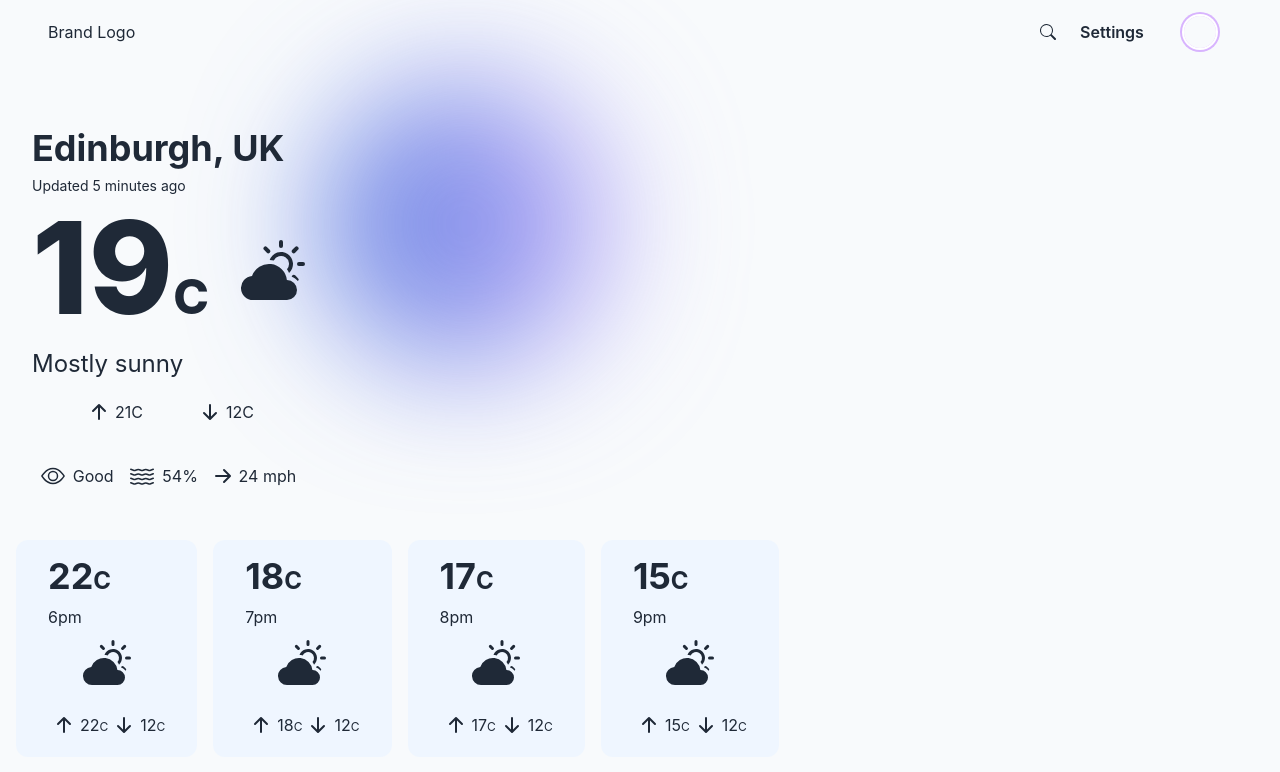
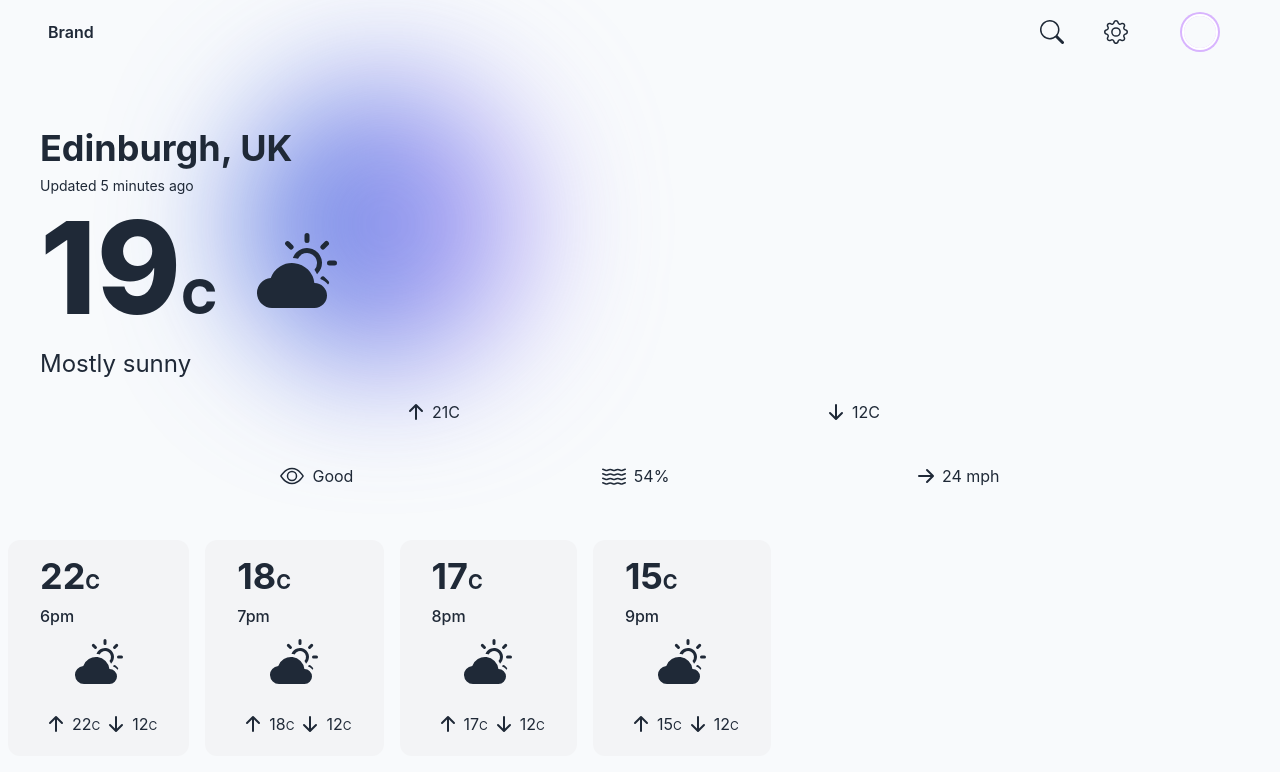
Before and after one commit to ScotDev/beaulife-new, a React (Vite) app: page /home in a window 1280 px wide. Shown: the top 772 px of the page. Built offline with nearby package versions, Linux system fonts and the light colour scheme; no server answers; sample sign-in values are in the browser's storage.

Commit message:
Further styled cards

```diff
--- a/src/App.jsx
+++ b/src/App.jsx
@@ -68,7 +68,9 @@ const router = createBrowserRouter(
         path="home"
         element={
           <PrivateRoute>
+            {/* <PublicRoute> */}
             <Home />
+            {/* </PublicRoute> */}
           </PrivateRoute>
         }
       />
--- a/src/components/Card.jsx
+++ b/src/components/Card.jsx
@@ -8,7 +8,7 @@ import {
 } from "react-icons/bs";
 const PrimaryCard = ({ location, temp }) => {
   return (
-    <div className="py-4 px-8 rounded-xl l w-fit text-gray-800">
+    <div className="py-4 px-8 rounded-xl l w-full lg:wi-fit text-gray-800">
       <div>
         <h2 className="font-bold text-4xl">{location}</h2>
         <h3 className="text-sm py-2">Updated 5 minutes ago</h3>
@@ -19,7 +19,7 @@ const PrimaryCard = ({ location, temp }) => {
           {temp}
           <span className="text-5xl">C</span>
         </h1>
-        <div className="h-16 w-16 ml-8">
+        <div className="h-20 w-20 ml-10">
           <BsCloudSunFill className="w-full h-full" />
         </div>
       </div>
@@ -55,16 +55,20 @@ const PrimaryCard = ({ location, temp }) => {
 
 const SecondaryCard = ({ time, temp }) => {
   return (
-    <div className="py-4 px-8 rounded-xl l w-fit bg-blue-50 backdrop-blur-xl text-gray-800">
-      <div className="font-bold text-4xl">
-        {temp}
-        <span className="text-2xl">C</span>
+    <div className="py-4 px-8 rounded-xl l w-full lg:w-fit bg-gray-100 backdrop-blur-xl text-gray-800">
+      <div className="flex flex-row lg:flex-col">
+        <div className="flex flex-col">
+          <div className="font-bold text-4xl">
+            {temp}
+            <span className="text-xl">C</span>
+          </div>
+          <div className="font-medium py-2">{time}</div>
+        </div>
+        <div className="h-12 w-12 mx-auto">
+          <BsCloudSunFill className="w-full h-full" />
+        </div>
       </div>
-      <div className="py-2">{time}</div>
-      <div className="h-12 w-12 mx-auto">
-        <BsCloudSunFill className="w-full h-full" />
-      </div>
-      <div className="flex flex-row justify-evenly items-center pt-6">
+      <div className="flex flex-row justify-evenly items-center lg:pt-6">
         <div className="flex flex-row items-center">
           <BsArrowUpShort className="w-8 h-8" />
           <p>
--- a/src/components/Navbar.jsx
+++ b/src/components/Navbar.jsx
@@ -1,19 +1,25 @@
 import { useAuthContext } from "../auth/useAuthContext";
 
 import { Link } from "react-router-dom";
-import { BsSearch } from "react-icons/bs";
+import { BsSearch, BsGear } from "react-icons/bs";
 
 export default function Navbar() {
   const user = useAuthContext();
   return (
     <div className="flex items-center justify-between w-full h-fit px-12 text-gray-800 backdrop-blur-4xl">
       <Link to="../home">
-        <div>Brand Logo</div>
+        <div>
+          <p className="font-semibold">Brand</p>
+        </div>
       </Link>
       <div className="flex flex-row items-center justify-between w-48 ">
-        <BsSearch />
+        <div className="h-6 w-6">
+          <BsSearch className="w-full h-full" />
+        </div>
         <Link to="../settings">
-          <p className="font-semibold">Settings</p>
+          <div className="h-6 w-6">
+            <BsGear className="w-full h-full" />
+          </div>
         </Link>
         <Link to="../profile">
           <div className="rounded-full ring-offset-2 ring-purple-300 ring-2 m-4 h-8 w-8 overflow-hidden">
--- a/src/index.css
+++ b/src/index.css
@@ -15,13 +15,13 @@
 
 @layer components {
   .container {
-    @apply flex flex-col pt-12 w-full;
+    @apply flex flex-col pt-12 px-2 w-full;
   }
   .background {
     @apply min-w-full min-h-screen h-full w-full absolute bg-slate-50 -z-10 overflow-x-hidden;
   }
   .background-color {
-    @apply absolute top-20 left-80 w-72 h-72 bg-gradient-to-r from-blue-700 to-violet-400 rounded-full mix-blend-multiply filter blur-3xl opacity-70;
+    @apply absolute top-20 left-60 w-72 h-72 bg-gradient-to-r from-blue-700 to-violet-400 rounded-full mix-blend-multiply filter blur-3xl opacity-70;
   }
   .btn-primary {
     @apply rounded-md min-w-fit w-full h-[48px] px-4 font-medium text-lg text-white bg-purple-600;
--- a/src/pages/Home.jsx
+++ b/src/pages/Home.jsx
@@ -31,7 +31,7 @@ export default function Home() {
           {/* <h2 className="text-3xl font-medium py-7">Welcome!</h2> */}
           {/* <Card></Card> */}
           <PrimaryCard location="Edinburgh, UK" temp="19" />
-          <div className="flex flex-col lg:flex-row gap-4 p-4">
+          <div className="flex flex-col lg:flex-row gap-4 py-4">
             <SecondaryCard temp="22" time="6pm" />
             <SecondaryCard temp="18" time="7pm" />
             <SecondaryCard temp="17" time="8pm" />
```
